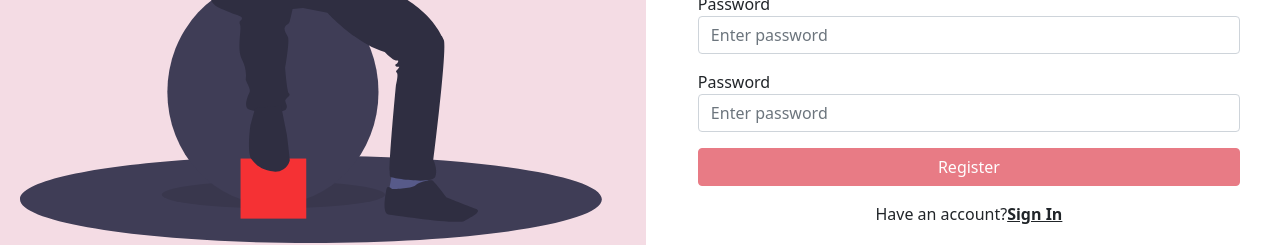
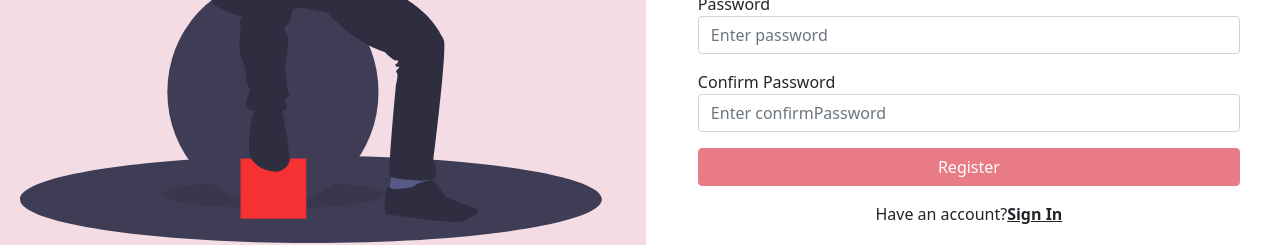
Before and after one commit to Olasubomi1/Edufunda, a React (Create React App) app: page / in a window 1280 px wide. Shown: the part 473-718 px from the top of the page. Built offline with nearby package versions, Linux system fonts and the light colour scheme.

Commit message:
Debugged validation errors .

```diff
--- a/src/Components/form.jsx
+++ b/src/Components/form.jsx
@@ -14,6 +14,7 @@ class Form extends FormValidation {
       lastname: "",
       email: "",
       password: "",
+      confirmPassword: "",
     },
     errors: {},
   };
@@ -32,6 +33,10 @@ class Form extends FormValidation {
       .min(5)
       .required()
       .label("Password"),
+    confirmPassword: Joi.string()
+      .min(5)
+      .required()
+      .label("Confirm Password"),
   };
   doSubmit = async () => {
     try {
@@ -63,7 +68,7 @@ class Form extends FormValidation {
               name="firstname"
               value={data.firstname}
               onChange={this.handleChange}
-              error={errors.name}
+              error={errors.firstname}
             />
           </div>
           <div className="col-md-6">
@@ -117,11 +122,11 @@ class Form extends FormValidation {
           </div>
           <div className="col-12">
             <Input
-              label="Password"
-              name="password"
-              value={data.password}
+              label="Confirm Password"
+              name="confirmPassword"
+              value={data.confirmPassword}
               onChange={this.handleChange}
-              error={errors.password}
+              error={errors.confirmPassword}
             />
           </div>
           <div className="col-12">
```
